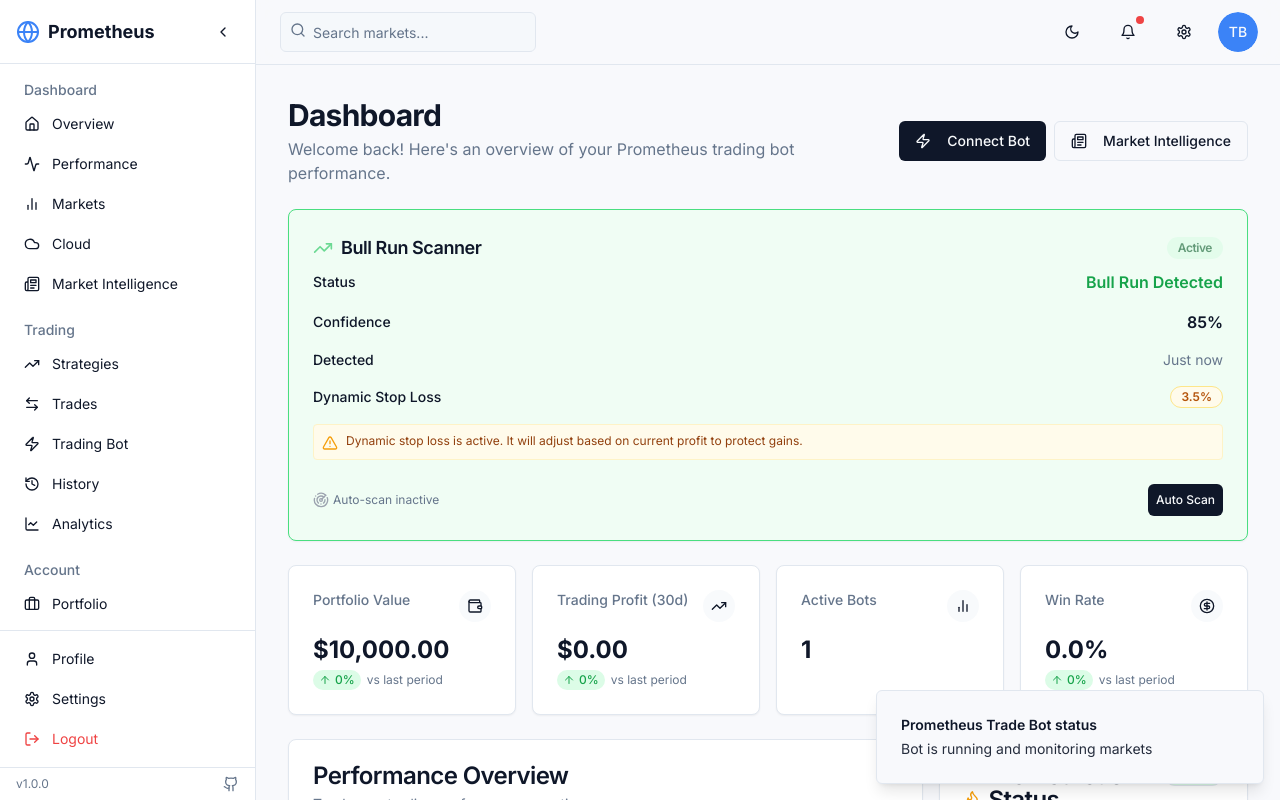
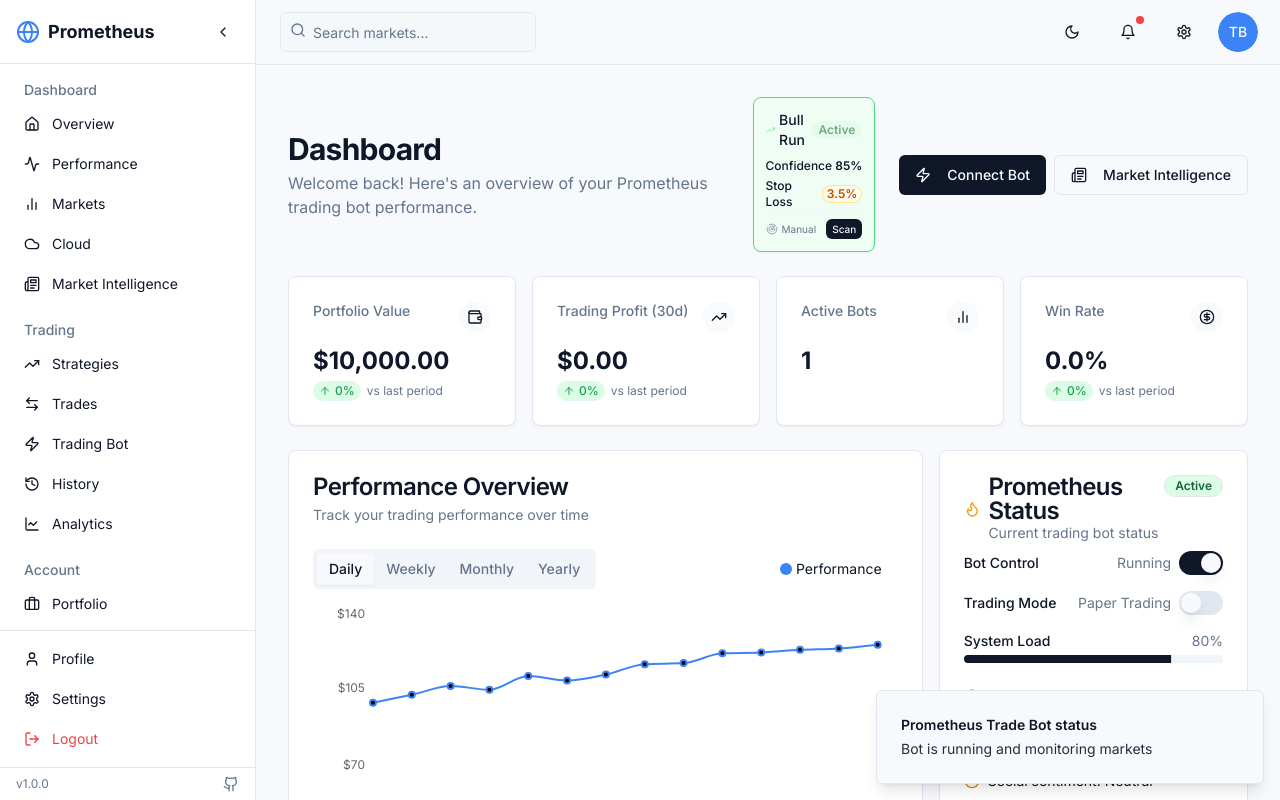
Before and after one commit to DanielePL/prometheus-trading-bot, a React (Vite) app: page /dashboard in a window 1280 px wide. Shown: the top 800 px of the page. Built offline with nearby package versions, Linux system fonts and the light colour scheme.

Commit message:
Resize component dimensions
The prompt requested a change to the size of a component.

```diff
--- a/src/components/trading/indicators/BullRunIndicator.tsx
+++ b/src/components/trading/indicators/BullRunIndicator.tsx
@@ -1,8 +1,7 @@
-
 import React, { useState, useEffect } from 'react';
-import { Card, CardContent, CardHeader, CardTitle } from '@/components/ui/card';
+import { Card, CardContent } from '@/components/ui/card';
 import { Badge } from '@/components/ui/badge';
-import { TrendingUp, AlertTriangle, Radar } from 'lucide-react';
+import { TrendingUp, Radar } from 'lucide-react';
 import { Button } from '@/components/ui/button';
 import { toast } from 'sonner';
 
@@ -27,16 +26,11 @@ export const BullRunIndicator: React.FC<BullRunIndicatorProps> = ({
   const [lastScanTime, setLastScanTime] = useState<string>(lastDetected);
   const [isAnimating, setIsAnimating] = useState(false);
 
-  // Format confidence as percentage
   const formattedConfidence = `${Math.round(confidence * 100)}%`;
 
-  // Function to simulate a bull run detection scan
   const performBullRunScan = () => {
-    // In a real implementation, this would analyze market data
-    // For demo purposes, we're using random values
-    const newIsBullRun = Math.random() > 0.4; // 60% chance of bull run
+    const newIsBullRun = Math.random() > 0.4;
     const newConfidence = 0.65 + (Math.random() * 0.3);
-    // Convert to number before setting
     const newStopLoss = newIsBullRun ? Math.max(1.0, parseFloat((newConfidence * 10).toFixed(1))) : 1.0;
 
     setIsBullRun(newIsBullRun);
@@ -54,7 +48,6 @@ export const BullRunIndicator: React.FC<BullRunIndicatorProps> = ({
     }
   };
 
-  // Start auto-scanning
   const startAutoScan = () => {
     if (isAutoScanning) return;
 
@@ -63,16 +56,15 @@ export const BullRunIndicator: React.FC<BullRunIndicatorProps> = ({
     });
 
     setIsAutoScanning(true);
-    performBullRunScan(); // Initial scan
+    performBullRunScan();
 
     const interval = setInterval(() => {
       performBullRunScan();
-    }, 30000); // Scan every 30 seconds
+    }, 30000);
 
     setScanInterval(interval);
   };
 
-  // Stop auto-scanning
   const stopAutoScan = () => {
     if (!isAutoScanning || !scanInterval) return;
 
@@ -83,7 +75,6 @@ export const BullRunIndicator: React.FC<BullRunIndicatorProps> = ({
     toast.info('Auto-scan disabled');
   };
 
-  // Trigger initial animation if bull run is active
   useEffect(() => {
     if (initialIsBullRun) {
       setIsAnimating(true);
@@ -91,7 +82,6 @@ export const BullRunIndicator: React.FC<BullRunIndicatorProps> = ({
     }
   }, [initialIsBullRun]);
 
-  // Clean up interval on unmount
   useEffect(() => {
     return () => {
       if (scanInterval) {
@@ -104,72 +94,48 @@ export const BullRunIndicator: React.FC<BullRunIndicatorProps> = ({
     <Card className={`border transition-all duration-300 ${isAnimating ? 'scale-[1.02]' : ''}
       ${isBullRun
         ? 'border-green-400 dark:border-green-600 bg-green-50 dark:bg-green-900/20'
-        : 'border-gray-200 dark:border-gray-800'}`}>
-      <CardHeader className="pb-2">
-        <CardTitle className="text-lg flex items-center justify-between">
-          <div className="flex items-center gap-2">
-            <TrendingUp className={`h-5 w-5 ${isBullRun ?
+        : 'border-gray-200 dark:border-gray-800'}
+      max-w-[5cm] max-h-[5cm] overflow-hidden`}>
+      <CardContent className="p-3">
+        <div className="flex items-center justify-between mb-2">
+          <div className="flex items-center gap-1">
+            <TrendingUp className={`h-4 w-4 ${isBullRun ?
               'text-green-500 animate-pulse' : 'text-gray-400'}`} />
-            Bull Run Scanner
+            <span className="text-sm font-medium">Bull Run</span>
           </div>
           {isBullRun && (
-            <Badge className="bg-green-100 text-green-800 dark:bg-green-900/30 dark:text-green-400 animate-pulse">
+            <Badge className="bg-green-100 text-green-800 dark:bg-green-900/30 dark:text-green-400 animate-pulse text-xs py-0 px-1.5">
               Active
             </Badge>
           )}
-        </CardTitle>
-      </CardHeader>
-      <CardContent>
-        <div className="space-y-4">
-          <div className="flex justify-between items-center">
-            <span className="text-sm font-medium">Status</span>
-            <span className={`font-semibold ${isBullRun ?
-              'text-green-600 dark:text-green-400' : 'text-gray-500'}`}>
-              {isBullRun ? 'Bull Run Detected' : 'No Bull Run'}
-            </span>
-          </div>
+        </div>
 
-          {isBullRun && (
+        <div className="space-y-1 text-xs">
+          {isBullRun ? (
             <>
               <div className="flex justify-between items-center">
-                <span className="text-sm font-medium">Confidence</span>
+                <span className="font-medium">Confidence</span>
                 <span className="font-semibold">{formattedConfidence}</span>
               </div>
 
               <div className="flex justify-between items-center">
-                <span className="text-sm font-medium">Detected</span>
-                <span className="text-sm text-muted-foreground">{lastScanTime}</span>
-              </div>
-
-              <div className="flex justify-between items-center">
-                <span className="text-sm font-medium">Dynamic Stop Loss</span>
-                <Badge variant="outline" className="bg-amber-50 text-amber-700 border-amber-200">
+                <span className="font-medium">Stop Loss</span>
+                <Badge variant="outline" className="bg-amber-50 text-amber-700 border-amber-200 text-xs py-0 px-1">
                   {stopLossPercentage.toFixed(1)}%
                 </Badge>
               </div>
-
-              <div className="mt-2 p-2 bg-amber-50 dark:bg-amber-950/30 rounded border border-amber-100 dark:border-amber-900/50 flex items-start gap-2">
-                <AlertTriangle className="h-4 w-4 text-amber-500 mt-0.5" />
-                <div className="text-xs text-amber-800 dark:text-amber-400">
-                  Dynamic stop loss is active. It will adjust based on current profit to protect gains.
-                </div>
-              </div>
             </>
-          )}
-
-          {!isBullRun && (
-            <div className="p-3 flex items-center justify-center">
-              <div className="text-sm text-muted-foreground">
-                {isAutoScanning ? 'Auto-scanning for bullish patterns...' : 'Enable auto-scan to detect bull runs'}
-              </div>
+          ) : (
+            <div className="text-sm text-center text-muted-foreground py-1">
+              {isAutoScanning ? 'Scanning...' : 'No bull run'}
             </div>
           )}
 
-          <div className="flex justify-between items-center pt-2">
+          <div className="flex justify-between items-center pt-1 mt-1 border-t border-gray-100 dark:border-gray-800">
             <div className="flex items-center">
-              <Radar className={`h-4 w-4 mr-1 ${isAutoScanning ? 'text-blue-500 animate-pulse' : 'text-gray-400'}`} />
-              <span className="text-xs text-muted-foreground">
-                {isAutoScanning ? 'Auto-scan active' : 'Auto-scan inactive'}
+              <Radar className={`h-3 w-3 mr-1 ${isAutoScanning ? 'text-blue-500 animate-pulse' : 'text-gray-400'}`} />
+              <span className="text-[10px] text-muted-foreground">
+                {isAutoScanning ? 'Auto' : 'Manual'}
               </span>
             </div>
 
@@ -177,9 +143,9 @@ export const BullRunIndicator: React.FC<BullRunIndicatorProps> = ({
               size="sm"
               variant={isAutoScanning ? "destructive" : "default"}
               onClick={isAutoScanning ? stopAutoScan : startAutoScan}
-              className="text-xs h-8 px-2"
+              className="text-[10px] h-5 px-1.5 min-w-0"
             >
-              {isAutoScanning ? 'Stop Scan' : 'Auto Scan'}
+              {isAutoScanning ? 'Stop' : 'Scan'}
             </Button>
           </div>
         </div>
--- a/src/pages/Dashboard.tsx
+++ b/src/pages/Dashboard.tsx
@@ -1,4 +1,3 @@
-
 import React from 'react';
 import { AppLayout } from '@/components/layout/AppLayout';
 import { StatsCard } from '@/components/dashboard/StatsCard';
@@ -31,7 +30,16 @@ const Dashboard = () => {
             </p>
           </div>
 
-          <div className="flex space-x-2">
+          <div className="flex space-x-2 items-center">
+            <div className="mr-4">
+              <BullRunIndicator
+                isBullRun={true}
+                confidence={0.85}
+                lastDetected="Just now"
+                stopLossPercentage={3.5}
+              />
+            </div>
+
             {!botState.isExchangeConnected && (
               <Button onClick={botActions.reconnectExchange} variant="default">
                 <Zap className="mr-2 h-4 w-4" />
@@ -54,14 +62,6 @@ const Dashboard = () => {
             </Button>
           </div>
         </div>
-
-        {/* Bull Run Indicator at the top for visibility */}
-        <BullRunIndicator
-          isBullRun={true}
-          confidence={0.85}
-          lastDetected="Just now"
-          stopLossPercentage={3.5}
-        />
 
         <div className="grid grid-cols-1 md:grid-cols-2 lg:grid-cols-4 gap-4">
           <StatsCard
@@ -97,7 +97,6 @@ const Dashboard = () => {
           <div className="space-y-4">
             <BotStatus />
             <TradingSystemInfo />
-            {/* Removed duplicate BullRunIndicator from here */}
           </div>
         </div>
 
```
